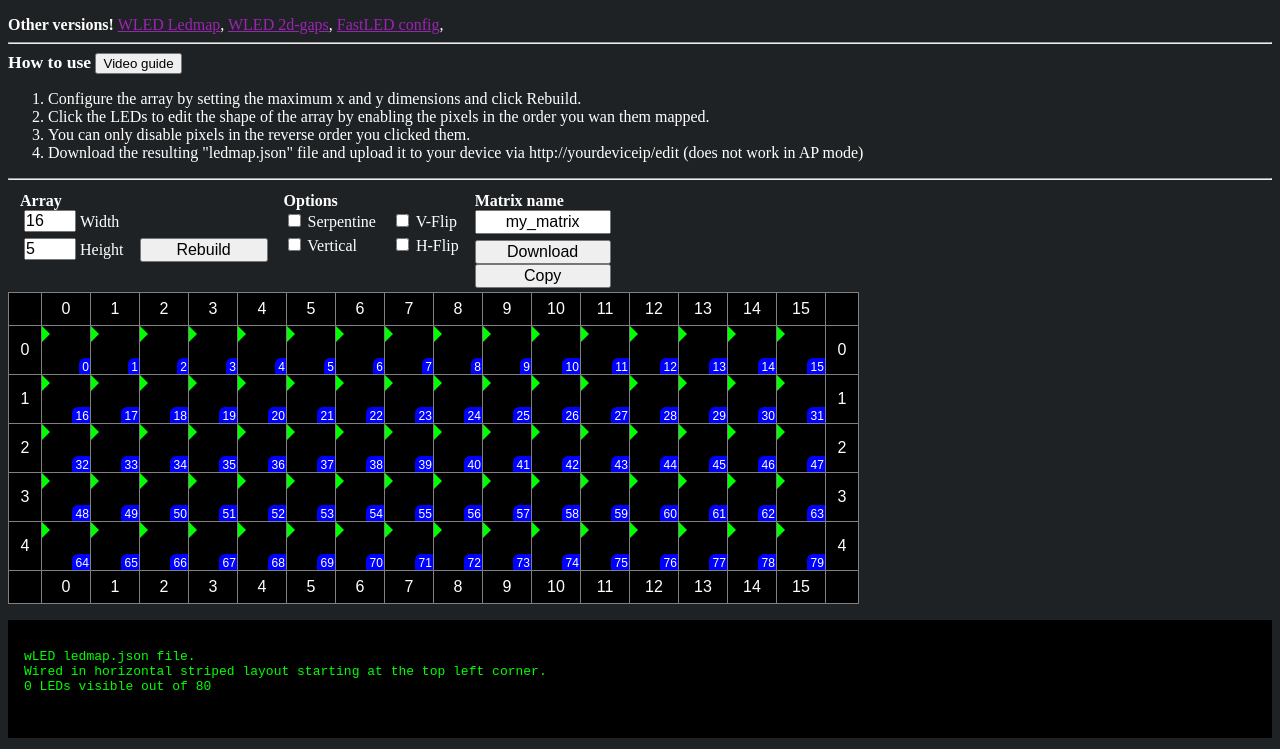
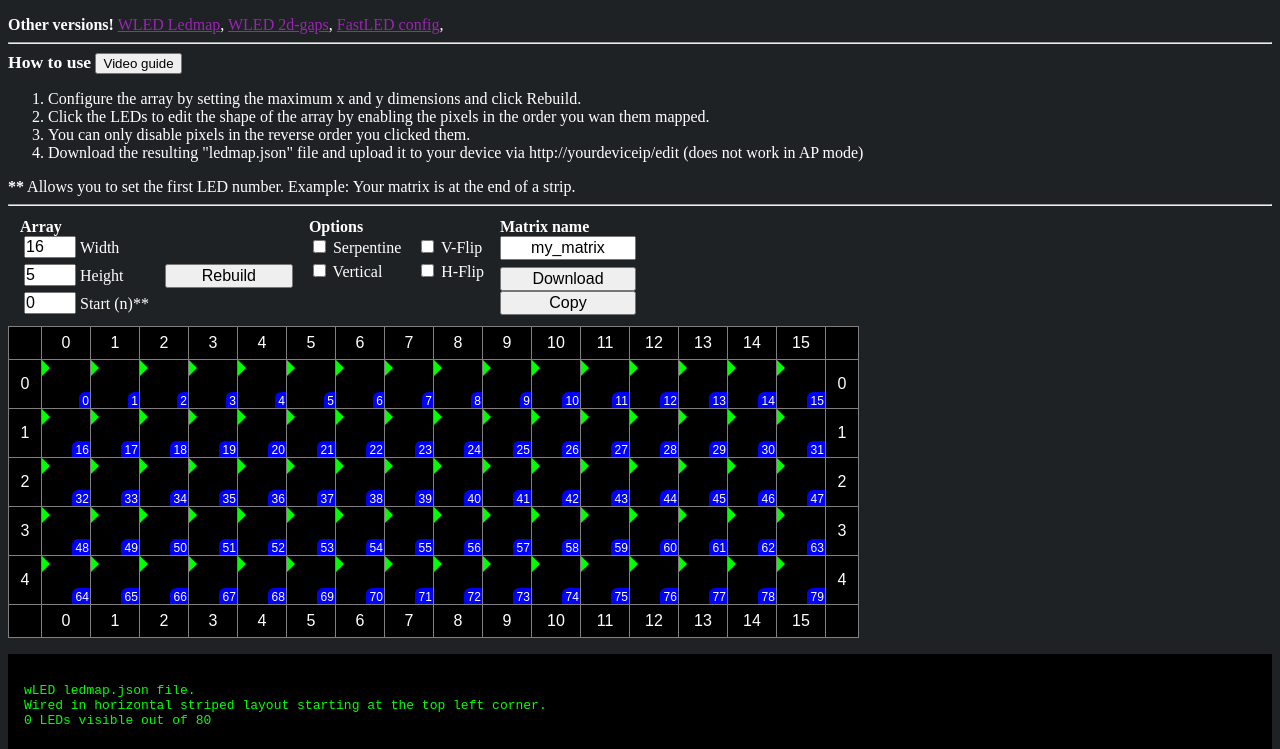
Before and after one commit to Intrinsically-Sublime/WLED-Arbitrary-Path-Ledmap.json-Generator, a plain HTML site: page index.html in a window 1280 px wide. Shown: the part 51-800 px from the top of the page. Drawn offline with Linux system fonts and the light colour scheme.

Commit message:
Add offset variable for first LED

```diff
--- a/XYmapper.css
+++ b/XYmapper.css
@@ -197,7 +197,7 @@ a:hover { color: red; text-decoration: underline; }
   float: left;
   padding-left: 0.5em;
   margin: 0.25em;
-  height: 6em;
+  height: 6.5em;
 }
 
 .ledGrid {
@@ -216,6 +216,7 @@ a:hover { color: red; text-decoration: underline; }
 
 .nameBox {
   width: 8em;
+  height: 1.15em;
   font-size: 1em;
   text-align: center;
   margin-bottom: 0.4em;
--- a/XYmapper.js
+++ b/XYmapper.js
@@ -21,6 +21,7 @@ var wiringVFlip = "top";
 var wiringHFlip = "left";
 var freestyleCounter = 0;
 var lastFreestyle = 0;
+var offsetValue = 0;
 
 function lightMode() {
   var element = document.body;
@@ -267,6 +268,7 @@ function renumberLEDs() {
   var inactiveLEDs = countActiveLEDs();
   var xtemp = 0;
   var ytemp = 0;
+  offsetValue = Number(document.getElementById('startIndex').value);
 
   if (vertical == 0 ) {
     ytemp = ydim;
@@ -284,7 +286,6 @@ function renumberLEDs() {
       } else {
         if (hflip == 1) var ty = ytemp-y-1; else var ty = y;
         if (((hflip == 1) ^ (vflip == 1)) ^ (serpentine == 0 && hflip == 1)) var tx = xtemp-x-1;
-        //if ((hflip == 1) ^ (serpentine == 1 && vflip == 1)) var tx = xtemp-x-1;
         else var tx = x;
       }
 
@@ -313,7 +314,7 @@ function renumberLEDs() {
       }
 
       pixelarray[ledpos][1] = tdir;
-      pixelarray[ledpos][2] = activeLEDs;
+      pixelarray[ledpos][2] = (activeLEDs + offsetValue);
       activeLEDs++;
 
       pixelID = "pixeltext" + ledpos;
--- a/index.html
+++ b/index.html
@@ -25,10 +25,11 @@
       <li>You can only disable pixels in the reverse order you clicked them.
       <li>Download the resulting "ledmap.json" file and upload it to your device via http://yourdeviceip/edit (does not work in AP mode)<br>
     </ol>
+    <b> **</b> Allows you to set the first LED number. Example: Your matrix is at the end of a strip.<br>
     <hr>
     <div class="controls">
       <div class="optionBox">
-        <label><b>Array</b></label>
+        <label class="nameBox" ><b>Array</b></label>
           <div class="inputBox">
             <input id="xdim" type="number" name="xdim" min="1" value="16"/>
             <label class="inputText">Width</label>
@@ -36,6 +37,10 @@
           <div class="inputBox">
             <input id="ydim" type="number" name="ydim" min="1" value="5"/>
             <label class="inputText">Height</label>
+          </div>
+          <div class="inputBox">
+            <input id="startIndex" type="number" name="startIndex" min="0" value="0"/>
+            <label class="inputText">Start (n)**</label>
           </div>
       </div>
       <div class="optionBox">
@@ -47,7 +52,7 @@
           </div>
       </div>
       <div class="optionBox">
-        <label><b>Options</b></label>
+        <label class="nameBox" ><b>Options</b></label>
           <div class="buildBox">
           <input type="checkbox" id="serpentineCHK" onchange="serpentineLayout(this)">
           <label for="discardCHK">Serpentine</label><br>
@@ -65,7 +70,7 @@
         </div>
       </div>
       <div class="optionBox">
-          <label for="discardCHK"><b>Matrix name</b></label>
+          <label  class="nameBox" ><b>Matrix name</b></label>
         <div class="buildBox">
           <input class="nameBox" id="matrixName" type="text" name="matrixName" value="my_matrix"/><br>
           <button class="button" id="downloadFile" onclick="download()">Download</button><br>
```
Lines whose indentation alone changed are shown as unchanged.
